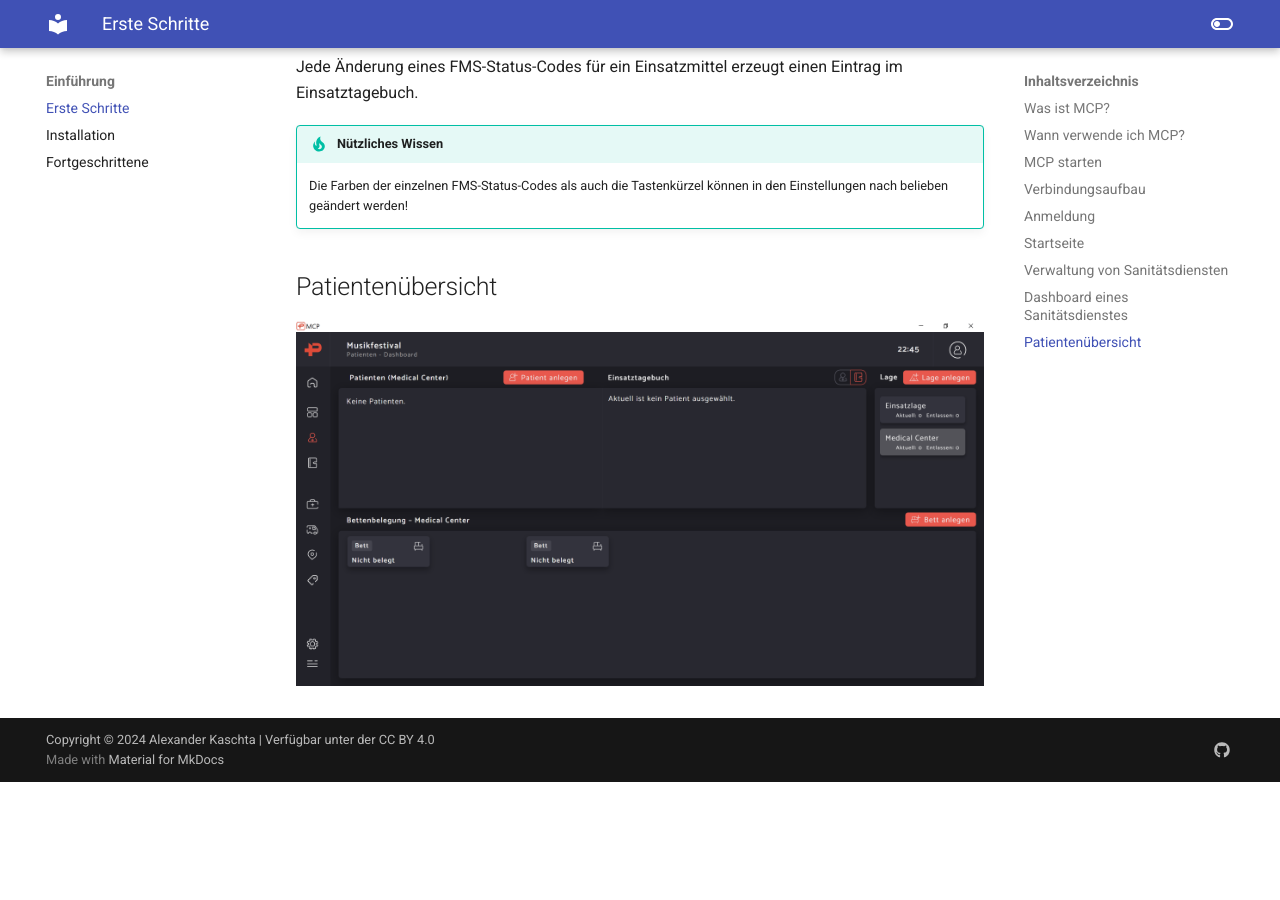
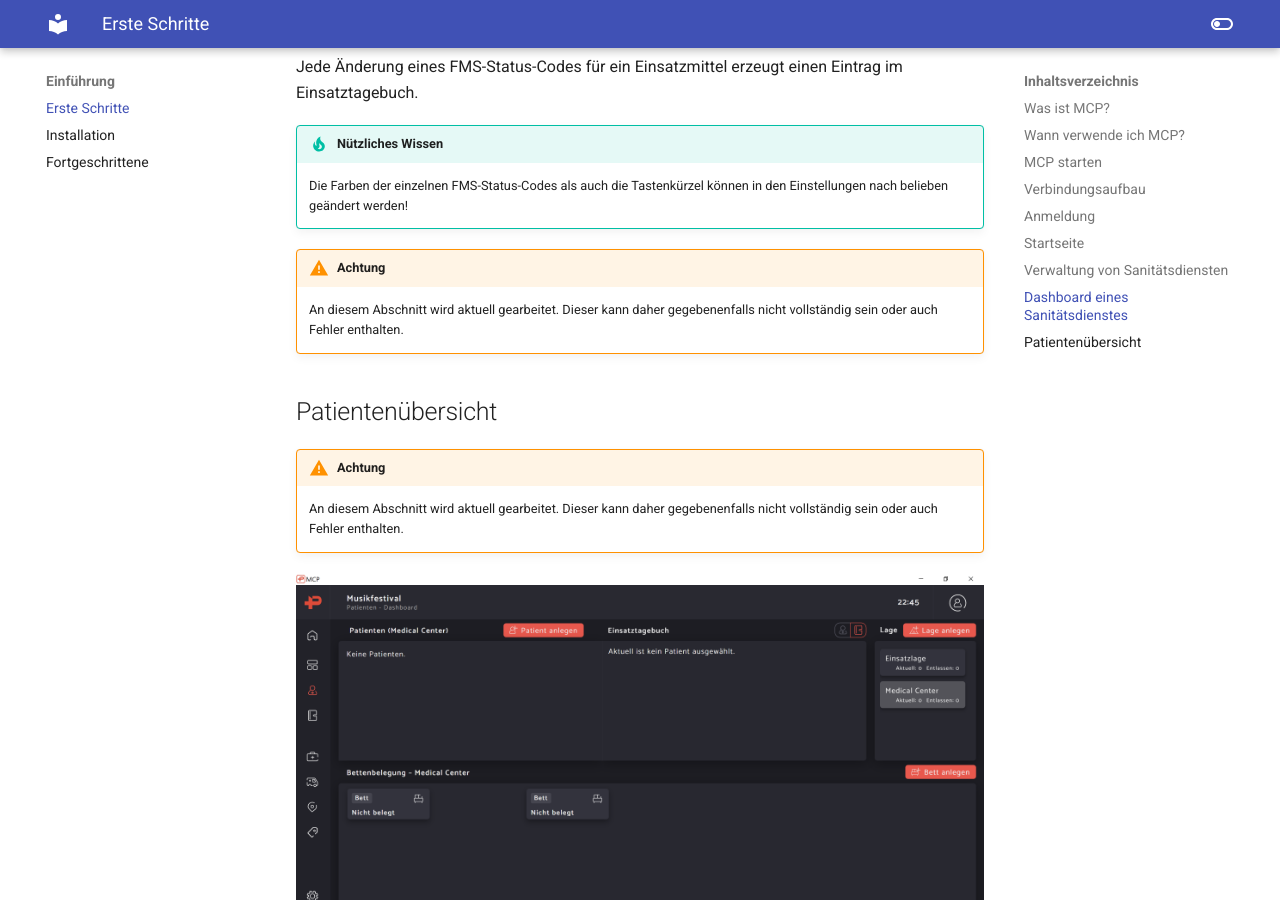
Before and after one commit to AlexanderKaschta/mcp_docs, an MkDocs documentation site: the page built from docs/getting_started.md, in a window 1280 px wide and 900 px high, scrolled down 7748 px. Built offline with MkDocs 1.6.1 and Material for MkDocs 9.7.7, drawn with Linux system fonts in a browser that asks for light colours; before the commit the page ends 8530 px from its top, so only the background shows below that.

Commit message:
ADD: Missing content warnings

```diff
--- a/docs/getting_started.md
+++ b/docs/getting_started.md
@@ -221,6 +221,16 @@
     Die Farben der einzelnen FMS-Status-Codes als auch die Tastenkürzel können in den Einstellungen nach belieben
     geändert werden!
 
+!!! warning "Achtung"
+
+    An diesem Abschnitt wird aktuell gearbeitet. Dieser kann daher gegebenenfalls nicht vollständig sein oder auch
+    Fehler enthalten.
+
 ## Patientenübersicht
 
+!!! warning "Achtung"
+
+    An diesem Abschnitt wird aktuell gearbeitet. Dieser kann daher gegebenenfalls nicht vollständig sein oder auch
+    Fehler enthalten.
+
 ![Patientenübersicht](assets/Patientenuebersicht.png)
```
Also changed, not shown: docs/advanced.md (+5 -0 lines), docs/faq.md (+5 -0 lines), docs/file_formats.md (+5 -0 lines), docs/installation.md (+5 -0 lines).
